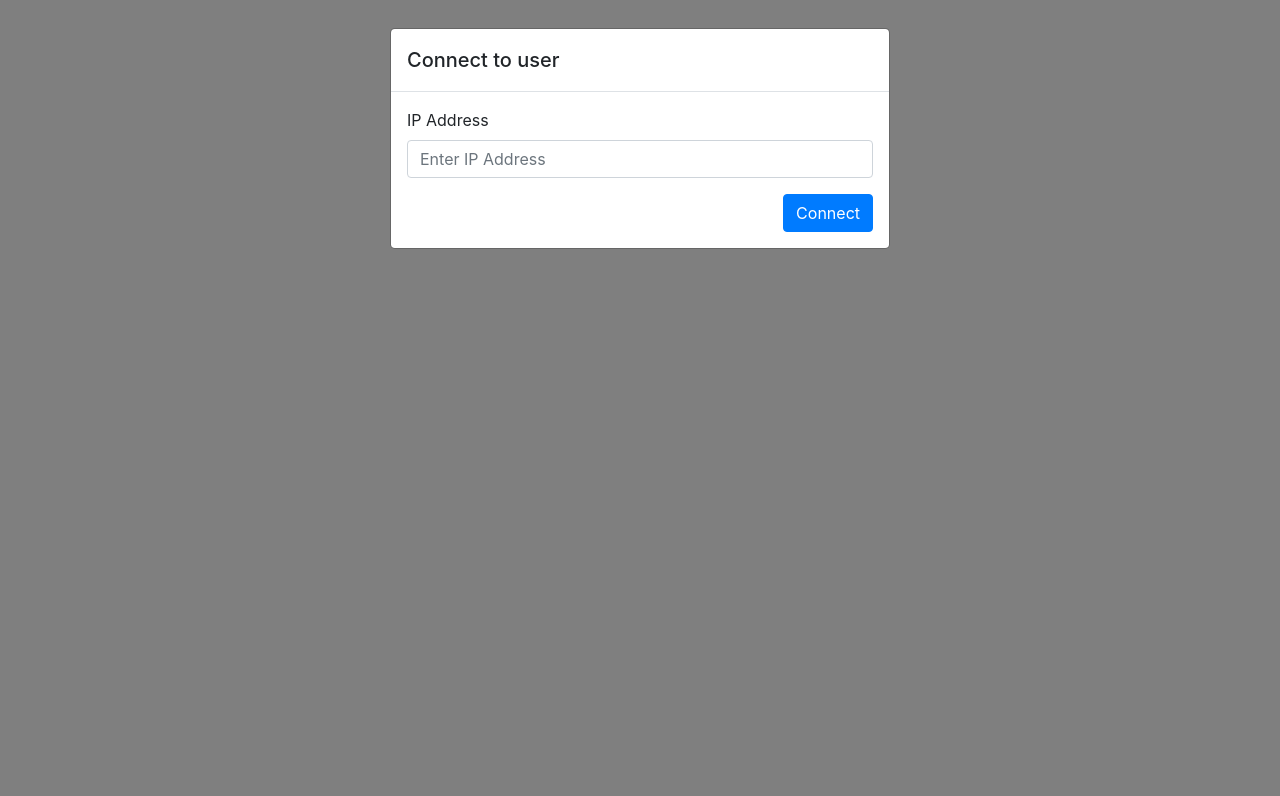
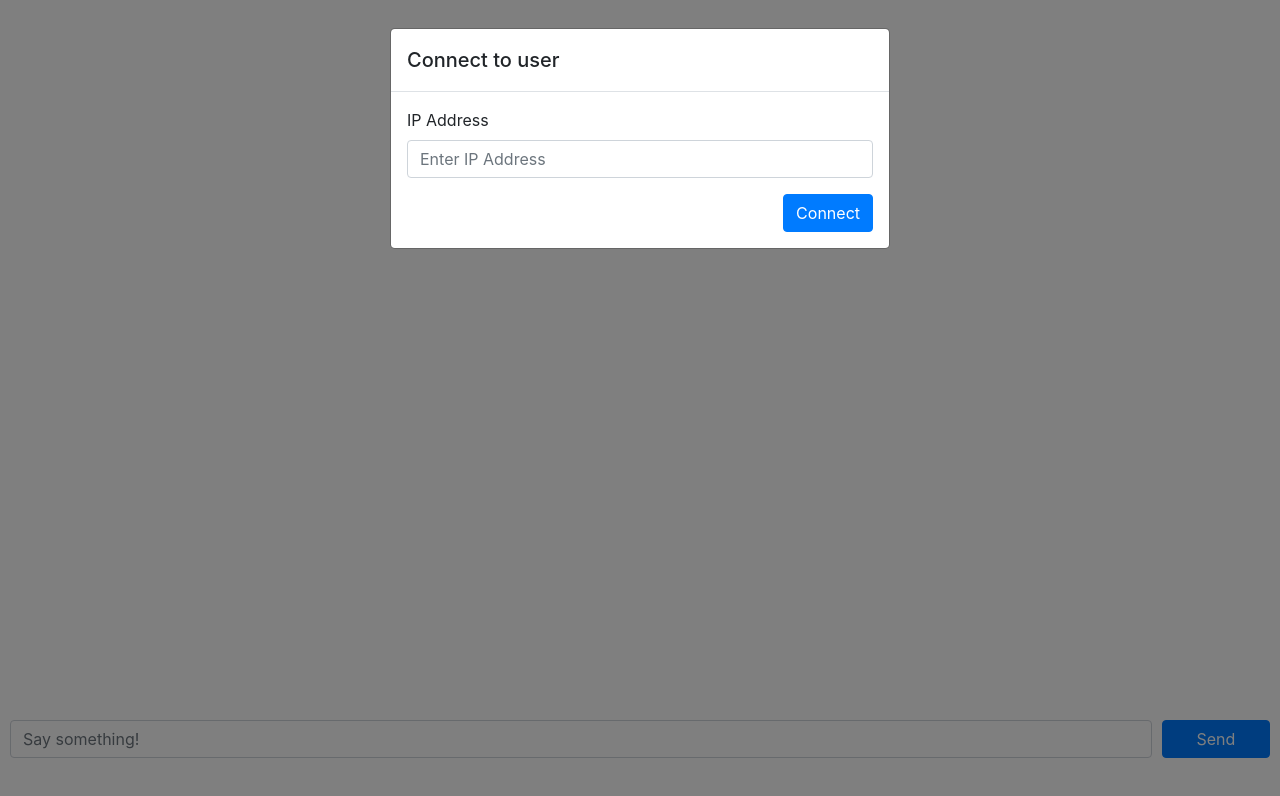
Before and after one commit to GerardoGran/Plain-ChatApp, a plain HTML site: page frontend/index.html in a window 1280 px wide. Drawn offline with nearby package versions, Linux system fonts and the light colour scheme; no server answers.

Commit message:
Chat form frontend

```diff
--- a/frontend/index.html
+++ b/frontend/index.html
@@ -17,7 +17,7 @@
     <div class="modal-dialog" role="document">
       <div class="modal-content">
         <div class="modal-header">
-          <h5 class="modal-title" id="exampleModalLabel">Connect to user</h5>
+          <h5 class="modal-title">Connect to user</h5>
         </div>
         <div class="modal-body">
           <form method="post" id="ip-form">
@@ -32,7 +32,23 @@
     </div>
   </div>
 
-  <script src="/socket.io/socket.io.js"></script>
+  <!-- Chat Bubbles -->
+
+
+
+  <!-- Chat Form -->
+  <form method="post" id="chat-form" class="chat-form-container">
+    <div class="form-group chat-form-input">
+      <input class="form-control" id="chat-input" placeholder="Say something!" />
+    </div>
+    <button type="submit" class="submit-right btn btn-primary send-button">Send</button>
+    </div>
+  </form>
+
+  </div>
+
+  <!-- Scripts -->
+  <script src="node_modules/socket.io/client-dist/socket.io.js"></script>
   <script src="https://code.jquery.com/jquery-3.3.1.slim.min.js"
     integrity="sha384-q8i/X+965DzO0rT7abK41JStQIAqVgRVzpbzo5smXKp4YfRvH+8abtTE1Pi6jizo"
     crossorigin="anonymous"></script>
--- a/frontend/styles.css
+++ b/frontend/styles.css
@@ -1,3 +1,10 @@
+html,
+body {
+  min-width: 100%;
+  max-width: 100%;
+  overflow-x: hidden;
+}
+
 p.received-text {
   margin: 5px;
   position: relative;
@@ -37,3 +44,23 @@ p.sent-text {
 .submit-right {
   float: right;
 }
+
+.chat-form-container {
+  display: flex;
+  flex-direction: row;
+  align-items: stretch;
+  position: absolute;
+  bottom: 1em;
+  width: 100vw;
+  padding: 10px;
+  gap: 10px;
+}
+
+.chat-form-input {
+  flex-grow: 20;
+}
+
+.send-button {
+  height: 100%;
+  flex-grow: 1;
+}
```
